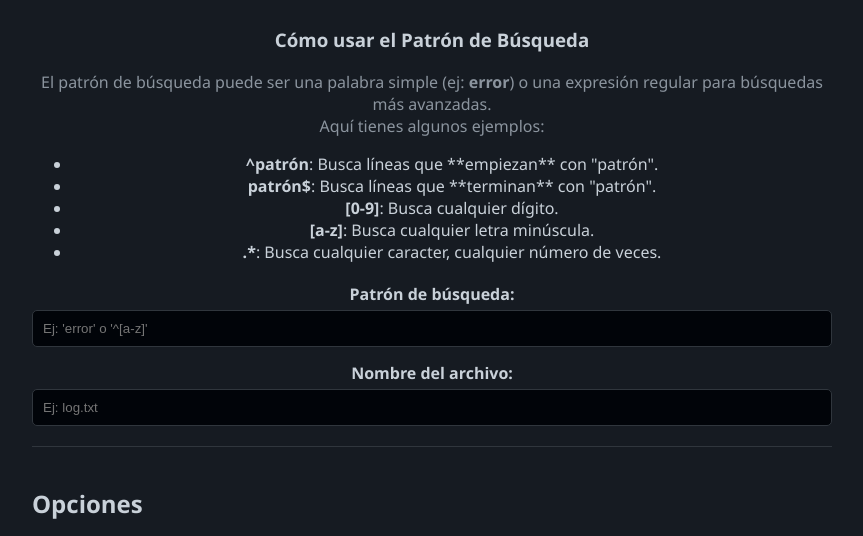
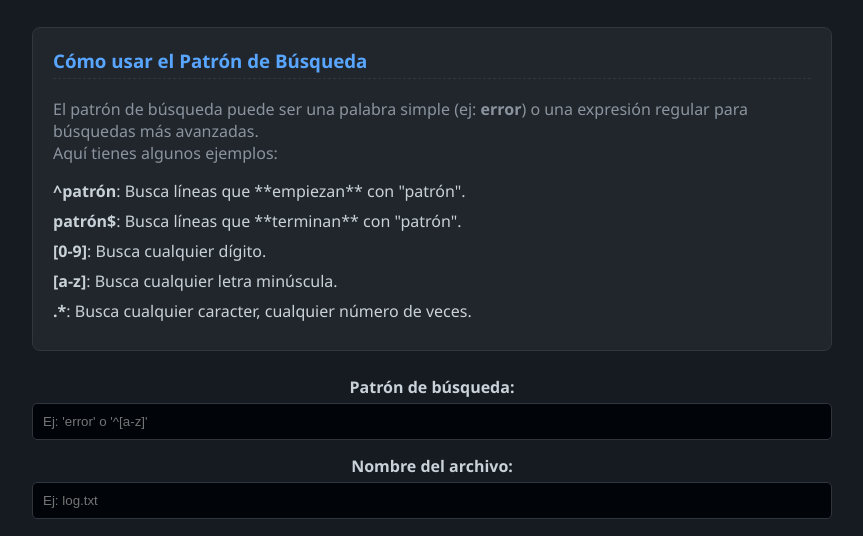
Before and after one commit to unfantasmaenelsistema/Grep-it, a plain HTML site: page index.html in a window 1280 px wide. Shown: the part 224-760 px from the top of the page, without its empty margins (208-1071 px from the left). Drawn offline with Linux system fonts and the light colour scheme.

Commit message:
Update styles.css

```diff
--- a/styles.css
+++ b/styles.css
@@ -49,6 +49,32 @@ p {
 
 .generator-section, .output-section {
     margin-top: 20px;
+}
+
+.info-section {
+    background-color: #21262d;
+    padding: 20px;
+    border-radius: 8px;
+    border: 1px solid #30363d;
+    text-align: left;
+    margin-bottom: 25px;
+}
+
+.info-section h3 {
+    margin-top: 0;
+    color: #58a6ff;
+    border-bottom: 1px dashed #30363d;
+    padding-bottom: 5px;
+}
+
+.info-section ul {
+    list-style-type: none;
+    padding: 0;
+    margin: 0;
+}
+
+.info-section li {
+    margin-bottom: 8px;
 }
 
 .input-group {
```
